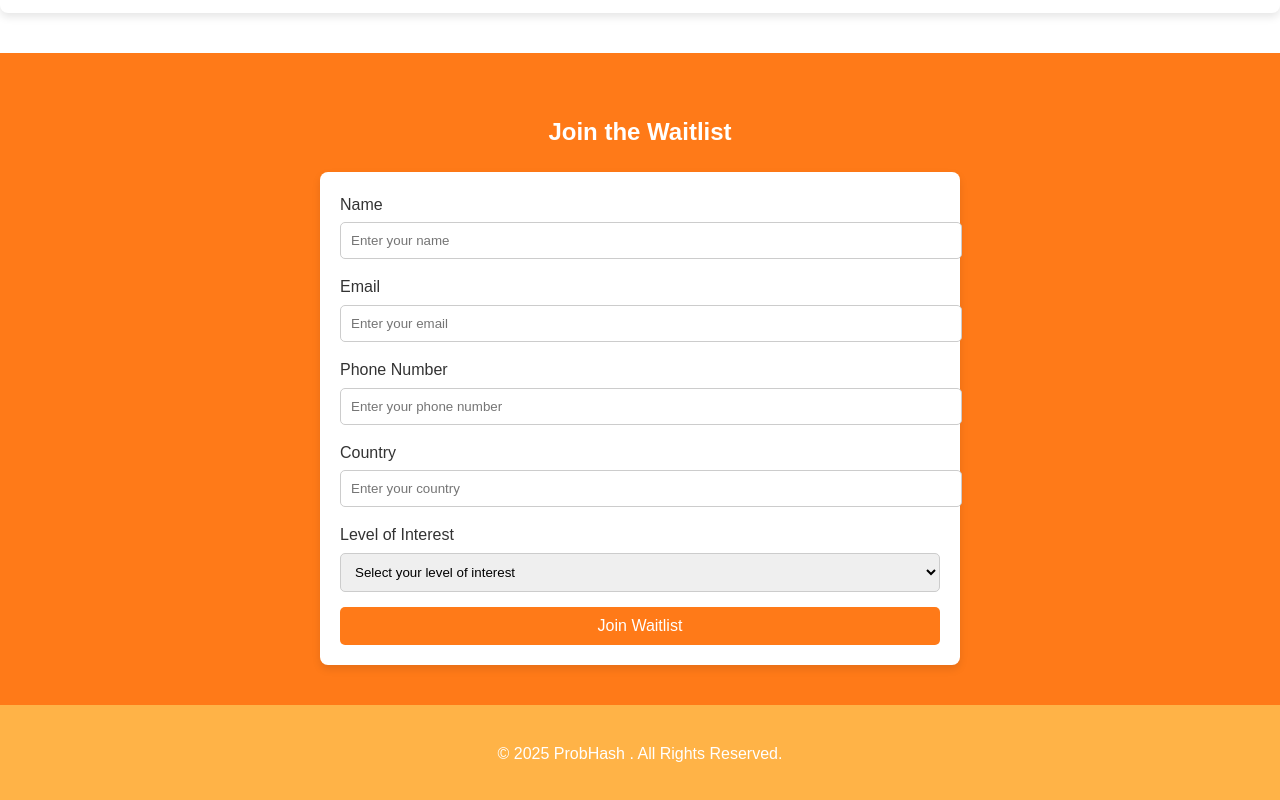
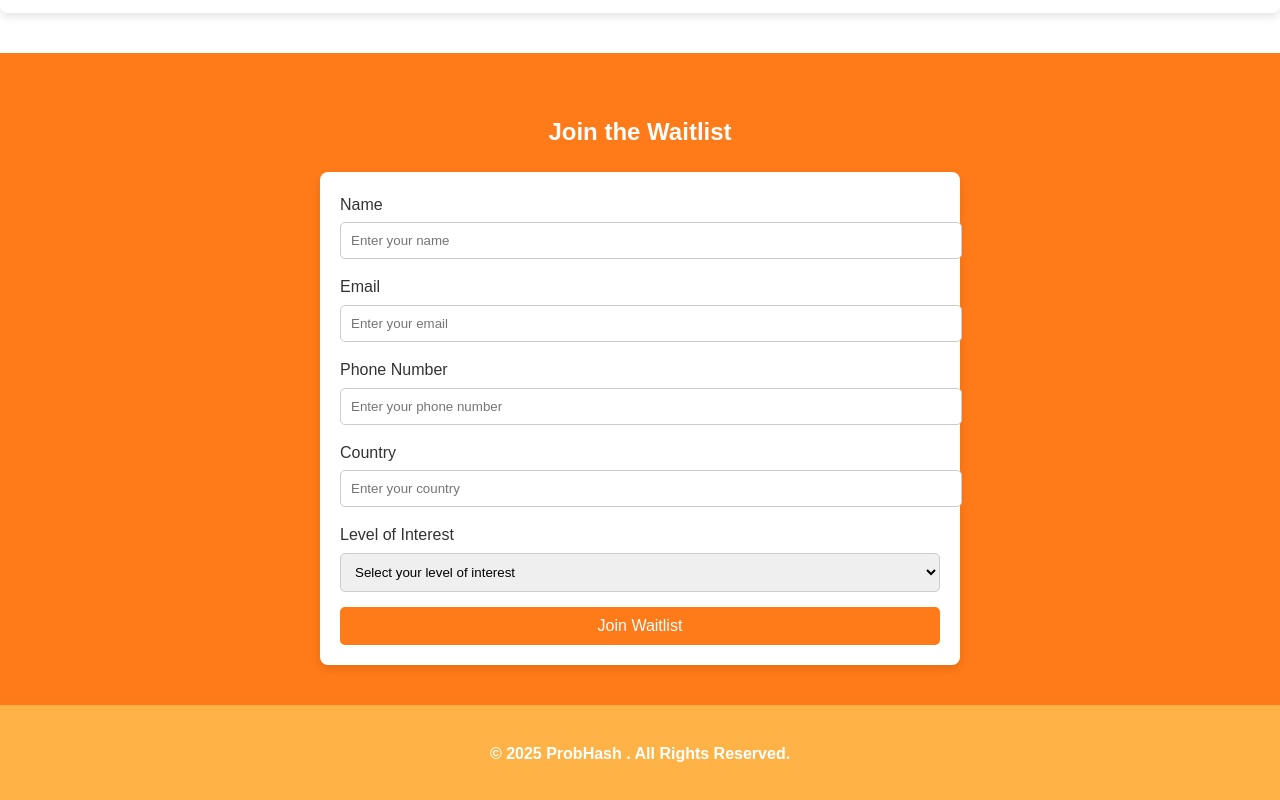
Before and after one commit to armahc19/landing-Page, a plain HTML site: page index.html in a window 1280 px wide. Shown: the part 3371-4171 px from the top of the page. Drawn offline with Linux system fonts and the light colour scheme.

Commit message:
Update index.html

```diff
--- a/index.html
+++ b/index.html
@@ -378,7 +378,7 @@
     </div>
 
     <div class="cta">
-        <p>© 2025 ProbHash . All Rights Reserved.</p>
+        <p><strong>© 2025 ProbHash . All Rights Reserved.</strong></p>
       <!-- <p>Connect with our community!</p>
         <a href="https://t.me/yourtelegramgroup" target="_blank">Join Telegram</a> -->
     </div>
```
